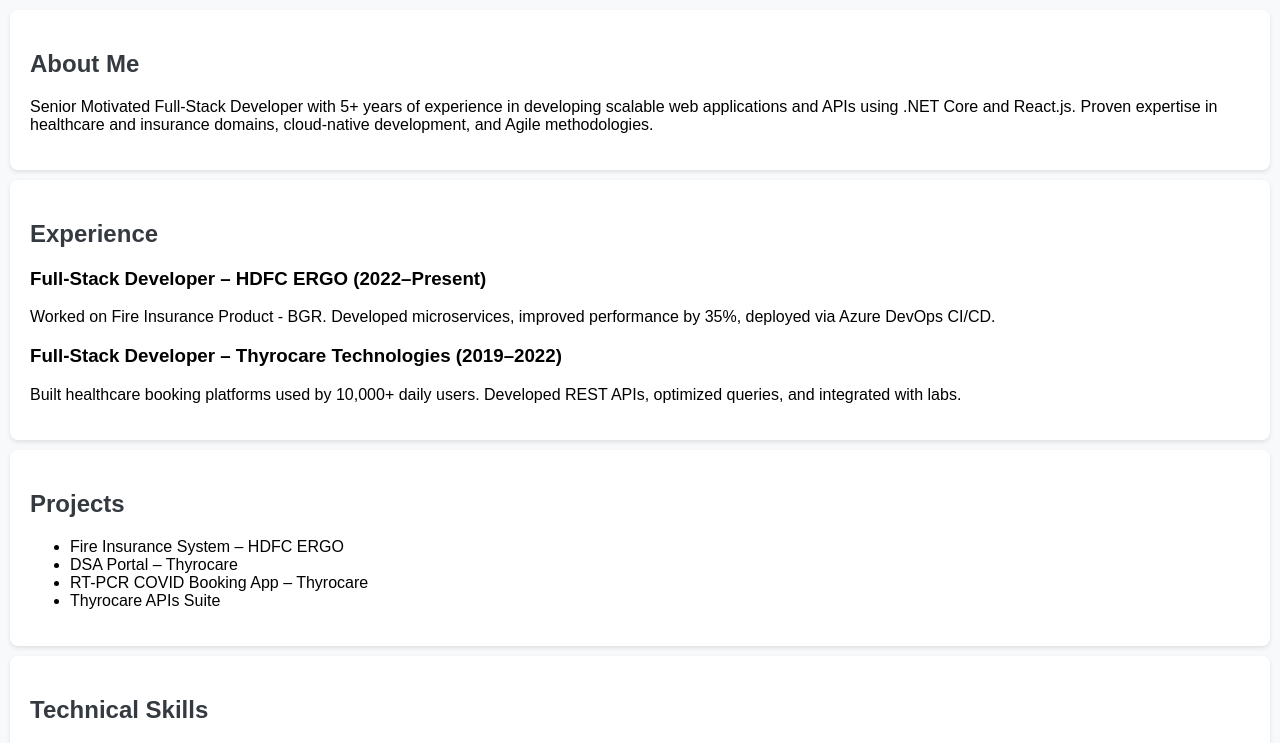
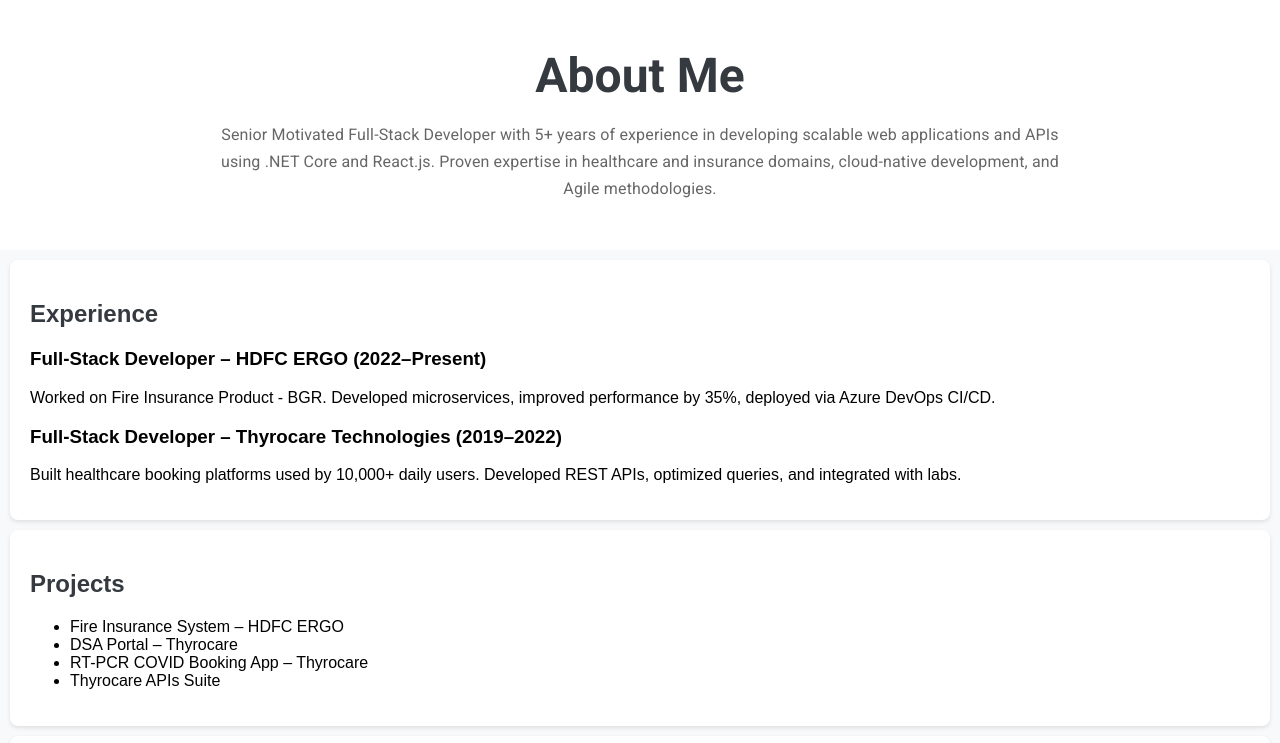
Before and after one commit to sumitsahani174/React-Portfolio, a React (Create React App) app: page / in a window 1280 px wide. Shown: the top 743 px of the page. Built offline with nearby package versions, Linux system fonts and the light colour scheme.

Commit message:
Latest Changeas has bene done for the MY Project for the Design

```diff
--- a/package.json
+++ b/package.json
@@ -3,6 +3,10 @@
   "version": "1.0.0",
   "private": true,
   "dependencies": {
+    "@emotion/react": "^11.14.0",
+    "@emotion/styled": "^11.14.1",
+    "@mui/icons-material": "^7.3.0",
+    "@mui/material": "^7.3.0",
     "react": "^18.0.0",
     "react-dom": "^18.0.0",
     "react-scripts": "5.0.1"
--- a/public/index.html
+++ b/public/index.html
@@ -4,6 +4,10 @@
   <meta charset="UTF-8" />
   <meta name="viewport" content="width=device-width, initial-scale=1.0" />
   <title>Sumit Sahani - Portfolio</title>
+  <link
+  href="https://fonts.googleapis.com/css2?family=Roboto:wght@300;400;500;700&display=swap"
+  rel="stylesheet"
+/>
 </head>
 <body>
   <div id="root"></div>
--- a/src/components/About.js
+++ b/src/components/About.js
@@ -1,10 +1,38 @@
 import React from 'react';
+import { Container, Typography, Box, useTheme, useMediaQuery } from '@mui/material';
 
-const About = () => (
-  <div className="section">
-    <h2>About Me</h2>
-    <p>Senior Motivated Full-Stack Developer with 5+ years of experience in developing scalable web applications and APIs using .NET Core and React.js. Proven expertise in healthcare and insurance domains, cloud-native development, and Agile methodologies.</p>
-  </div>
-);
+const About = () => {
+  const theme = useTheme();
+  const isSmallScreen = useMediaQuery(theme.breakpoints.down('sm'));
+
+  return (
+    <Box
+      component="section"
+      sx={{
+        py: 6,
+        backgroundColor: theme.palette.background.default,
+        textAlign: 'center',
+      }}
+    >
+      <Container maxWidth="md">
+        <Typography
+          variant={isSmallScreen ? 'h4' : 'h3'}
+          component="h2"
+          gutterBottom
+          sx={{ fontWeight: 'bold' }}
+        >
+          About Me
+        </Typography>
+
+        <Typography
+          variant="body1"
+          sx={{ mt: 2, color: theme.palette.text.secondary, lineHeight: 1.7 }}
+        >
+          Senior Motivated Full-Stack Developer with 5+ years of experience in developing scalable web applications and APIs using .NET Core and React.js. Proven expertise in healthcare and insurance domains, cloud-native development, and Agile methodologies.
+        </Typography>
+      </Container>
+    </Box>
+  );
+};
 
 export default About;
```
Also changed, not shown: 1 other file (tests, documents, lock files or other folders).
